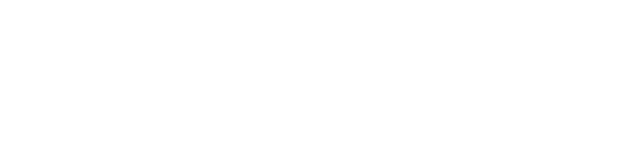
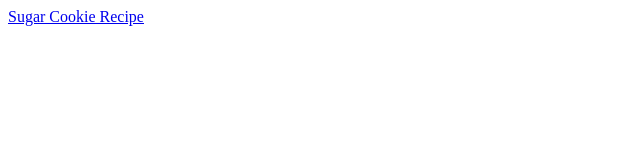
Before and after one commit to brianwhite082189/odin, a plain HTML site: page index.html in a window 1280 px wide. Shown: the whole page, without its empty margins (0-640 px from the left). Drawn offline with Linux system fonts and the light colour scheme.

Commit message:
add recipe link

```diff
--- a/index.html
+++ b/index.html
@@ -6,6 +6,9 @@
     <title>Document</title>
 </head>
 <body>
+   <a href="recipes/sugarcookies.html" rel="noreferrer noopener">Sugar Cookie Recipe</a>
+
+
 
 </body>
 </html>
```
